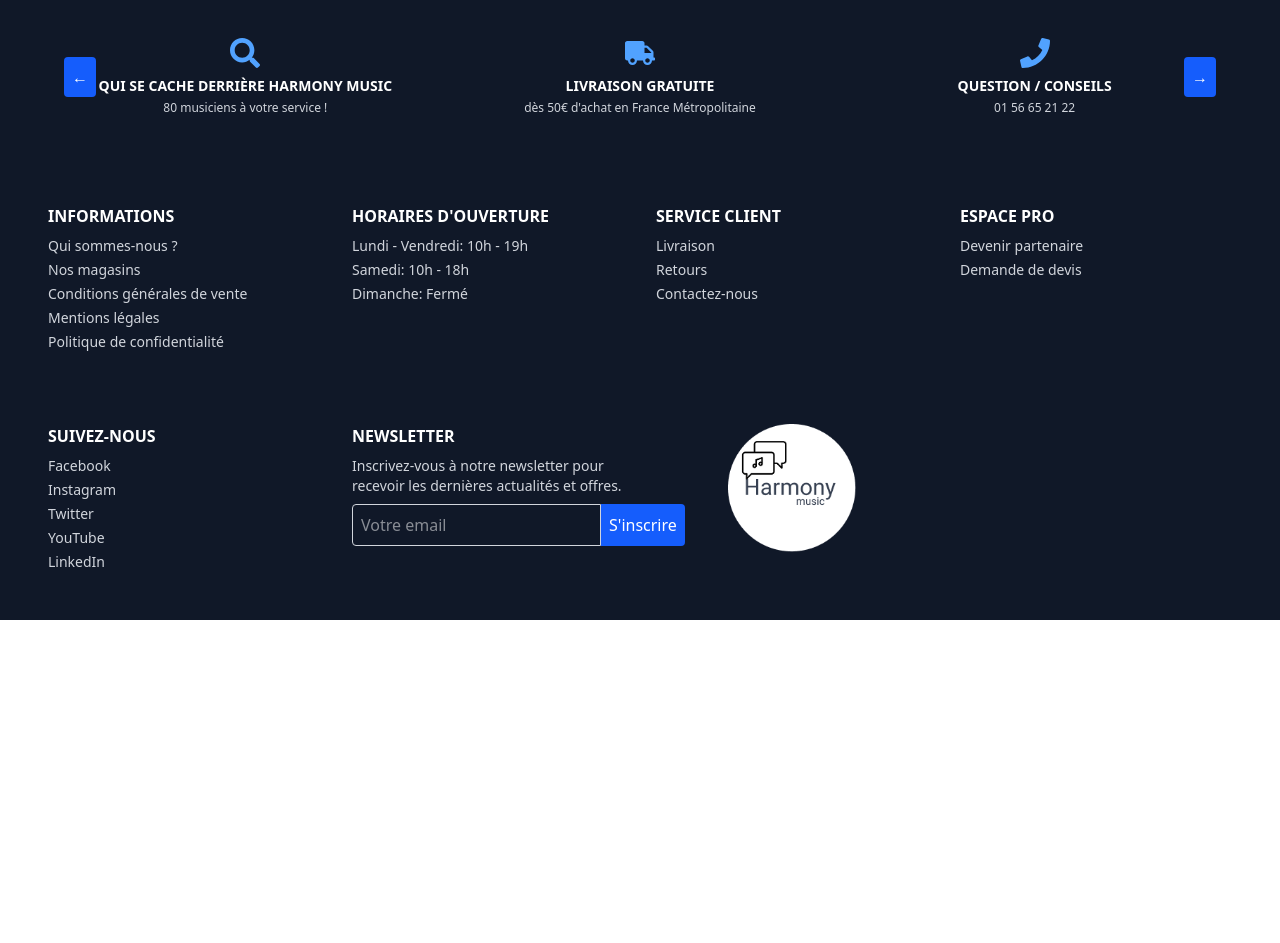
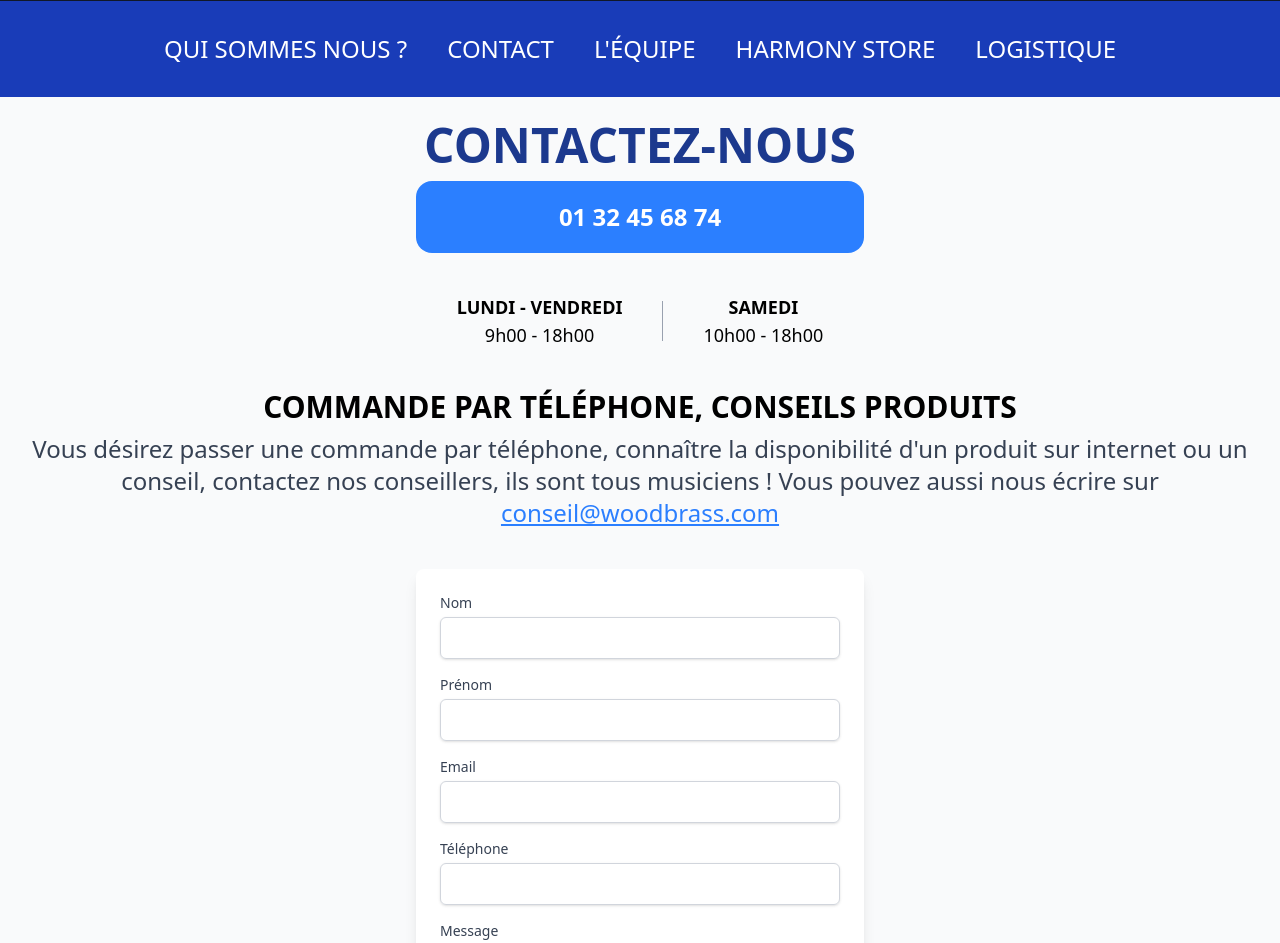
Before and after one commit to Slim-coder20/harmony, a React (Vite) app in the folder harmony-app/: page /contact in a window 1280 px wide. Shown: the part 180-1123 px from the top of the page. Before the commit the page ends 800 px from the top, so only its background shows below. Built offline with nearby package versions, Linux system fonts and the light colour scheme.

Commit message:
Mise en place de la page contact et test du formulaire de contact OK

```diff
--- a/harmony-app/src/App.jsx
+++ b/harmony-app/src/App.jsx
@@ -5,13 +5,16 @@ import Header from "./components/Header";
 import Nav from "./components/Nav";
 import Footer from "./components/Footer";
 import Register from "./pages/connexion/Register";
+import Login from "./pages/connexion/Login";
+import ForgotPassword from "./pages/connexion/ForgotPassword";
+import Carrousel from "./components/Carrousel";
 import Order from "./pages/Order";
 import Home from "./pages/Home";
 import Blog from "./pages/Blog";
 import About from "./pages/About";
-import Carrousel from "./components/Carrousel";
-import Login from "./pages/connexion/Login";
-import ForgotPassword from "./pages/connexion/ForgotPassword";
+import Contact from "./pages/Contact";
+import Team from "./pages/Team";
+import HarmonyStore from "./pages/HarmonyStore";
 
 export default function App() {
   return (
@@ -27,6 +30,9 @@ export default function App() {
         <Route path="/about" element={<About />} />
         <Route path="/login" element={<Login />} />
         <Route path="/forgot-password" element={<ForgotPassword />} />
+        <Route path="/contact" element={<Contact />} />
+        <Route path="/equipe" element={<Team />} />
+        <Route path="/harmony-store" element={<HarmonyStore/>}/>
       </Routes>
 
       <Footer />
--- /dev/null
+++ b/harmony-app/src/components/HorizontalMenu.jsx
@@ -0,0 +1,52 @@
+import React from "react";
+import { Link } from "react-router-dom";
+export default function HorizontalMenu() {
+
+  return (
+    <div className=" w-full bg-blue-800 p-8 text-white font-normal mt-0">
+      {/* Navigation menu about  */}
+      <ul className=" flex justify-center gap-10 ">
+        <li>
+          <Link
+            to="/about"
+            className="text-2xl hover:font-bold transition duration-300"
+          >
+            QUI SOMMES NOUS ?
+          </Link>
+        </li>
+        <li>
+          <Link
+            to="/contact"
+            className="text-2xl hover:font-bold transition duration-300"
+          >
+            CONTACT
+          </Link>
+        </li>
+        <li>
+          <Link
+            to="/equipe"
+            className="text-2xl hover:font-bold transition duration-300"
+          >
+            L'ÉQUIPE{" "}
+          </Link>
+        </li>
+        <li>
+          <Link
+            to="/harmony-store"
+            className="text-2xl hover:font-bold transition duration-300"
+          >
+            HARMONY STORE
+          </Link>
+        </li>
+        <li>
+          <Link
+            to="/logistique"
+            className="text-2xl hover:font-bold transition duration-300"
+          >
+            LOGISTIQUE
+          </Link>
+        </li>
+      </ul>
+    </div>
+  );
+}
--- a/harmony-app/src/components/Nav.jsx
+++ b/harmony-app/src/components/Nav.jsx
@@ -2,7 +2,7 @@ import React from "react";
 import { Link } from "react-router-dom";
 export default function Nav() {
   return (
-    <nav className="flex justify-center items-center p-2 text-white bg-gray-900">
+    <nav className="flex justify-center items-center p-5 text-white bg-gray-900">
       <ul className="flex gap-6 items-center text-lg font-medium">
         <li>
           <Link to="/" className="hover:text-blue-400 transition">
--- a/harmony-app/src/pages/About.jsx
+++ b/harmony-app/src/pages/About.jsx
@@ -36,10 +36,8 @@ export default function About() {
   ];
   return (
     <div className=" min-h-screen">
-      {/* Contenu spécifique de la page About  */}
-
+      {/* Navigation menu about  */}
       <div className=" w-full bg-blue-800 p-8 text-white font-normal">
-        {/* Navigation menu about  */}
         <ul className=" flex justify-center gap-10 ">
           <li>
             <Link
@@ -51,7 +49,7 @@ export default function About() {
           </li>
           <li>
             <Link
-              to="/"
+              to="/contact"
               className="text-2xl hover:font-bold transition duration-300"
             >
               CONTACT
@@ -59,7 +57,7 @@ export default function About() {
           </li>
           <li>
             <Link
-              to="/"
+              to="/equipe"
               className="text-2xl hover:font-bold transition duration-300"
             >
               L'ÉQUIPE{" "}
@@ -67,7 +65,7 @@ export default function About() {
           </li>
           <li>
             <Link
-              to="/"
+              to="/harmony-store"
               className="text-2xl hover:font-bold transition duration-300"
             >
               HARMONY STORE
@@ -75,7 +73,7 @@ export default function About() {
           </li>
           <li>
             <Link
-              to="/"
+              to="/logistique"
               className="text-2xl hover:font-bold transition duration-300"
             >
               LOGISTIQUE
--- a/harmony-app/src/pages/Blog.jsx
+++ b/harmony-app/src/pages/Blog.jsx
@@ -3,7 +3,8 @@ import React from 'react'
 export default function Blog() {
   return (
     <div>
-        Blog
+      Blog
+
     </div>
   )
 }
--- /dev/null
+++ b/harmony-app/src/pages/Contact.jsx
@@ -0,0 +1,229 @@
+import { useState } from "react";
+import { Link } from "react-router-dom";
+import HorizontalMenu from "../components/HorizontalMenu";
+
+export default function Contact() {
+  const [formData, setFormData] = useState({
+    nom: "",
+    prenom: "",
+    email: "",
+    message: "",
+    telephone: "",
+  });
+
+  const [errors, setErrors] = useState({});
+
+  // Gestion des erreurs dans les inputs
+  const handleChange = (e) => {
+    const { name, value } = e.target;
+    setFormData((prev) => ({
+      ...prev,
+      [name]: value,
+    }));
+    // Effacer l'erreur du champ quand l'utilisateur tape
+    if (errors[name]) {
+      setErrors((prev) => ({
+        ...prev,
+        [name]: "",
+      }));
+    }
+  };
+
+  // Validation du formulaire
+  const validateForm = () => {
+    const newErrors = {};
+
+    if (!formData.nom.trim()) newErrors.nom = "Le nom est requis";
+    if (!formData.prenom.trim()) newErrors.prenom = "Le prénom est requis";
+
+    // Vérification de la bonne syntaxe de l'email
+    if (!formData.email.trim()) {
+      newErrors.email = "L'email est requis";
+    } else if (!/\S+@\S+\.\S+/.test(formData.email)) {
+      newErrors.email = "L'email n'est pas valide";
+    }
+
+    if (!formData.telephone.trim()) {
+      newErrors.telephone = "Le numéro de téléphone est requis";
+    } else if (!/^\d{10}$/.test(formData.telephone.replace(/\s/g, ""))) {
+      newErrors.telephone = "Le numéro de téléphone doit contenir 10 chiffres";
+    }
+
+    return newErrors;
+  };
+
+  // Soumettre le formulaire de contact
+  const handleSubmit = (e) => {
+    e.preventDefault();
+    const newErrors = validateForm();
+
+    if (Object.keys(newErrors).length === 0) {
+      console.log("Données du formulaire:", formData);
+      alert(
+        "Message envoyé avec succès ! (Front-end seulement pour le moment)"
+      );
+    } else {
+      setErrors(newErrors);
+      alert("Veuillez corriger les erreurs avant de soumettre votre message");
+    }
+  };
+
+  return (
+    <div className="min-h-screen bg-gray-50 ">
+      {/* Menu de navigation  */}
+      <HorizontalMenu />
+      <div className="sm:mx-auto sm:w-full sm:max-w-md">
+        <h2 className="mt-6 text-center text-5xl font-bold text-blue-900">
+          CONTACTEZ-NOUS
+        </h2>
+        <p className="bg-blue-500 text-white p-5 text-center text-2xl font-bold mt-3 rounded-2xl ">
+          01 32 45 68 74
+        </p>
+      </div>
+
+      {/* Section pour les horaires */}
+      <div className="mt-10 text-center">
+        <div className="flex justify-center items-center space-x-10 text-lg font-medium">
+          <div>
+            <p className="font-bold">LUNDI - VENDREDI</p>
+            <p>9h00 - 18h00</p>
+          </div>
+          {/* Trait vertical */}
+          <div className="border-l border-gray-400 h-10"></div>
+          <div>
+            <p className="font-bold">SAMEDI</p>
+            <p>10h00 - 18h00</p>
+          </div>
+        </div>
+      </div>
+
+      {/* Section pour les conseils produits */}
+      <div className="mt-10 text-center">
+        <h3 className="font-bold text-3xl">
+          COMMANDE PAR TÉLÉPHONE, CONSEILS PRODUITS
+        </h3>
+        <p className="mt-2 text-gray-700 text-center text-2xl">
+          Vous désirez passer une commande par téléphone, connaître la
+          disponibilité d'un produit sur internet ou un conseil, contactez nos
+          conseillers, ils sont tous musiciens ! Vous pouvez aussi nous écrire
+          sur{" "}
+          <a
+            href="mailto:conseil@woodbrass.com"
+            className="text-blue-500 underline"
+          >
+            conseil@woodbrass.com
+          </a>
+        </p>
+      </div>
+
+      {/* Formulaire de contact */}
+      <div className="mt-10 sm:mx-auto sm:w-full sm:max-w-md">
+        <form
+          onSubmit={handleSubmit}
+          className="bg-white p-6 rounded-lg shadow-lg"
+        >
+          <div className="mb-4">
+            <label
+              htmlFor="nom"
+              className="block text-sm font-medium text-gray-700"
+            >
+              Nom
+            </label>
+            <input
+              type="text"
+              name="nom"
+              id="nom"
+              value={formData.nom}
+              onChange={handleChange}
+              className="mt-1 block w-full p-2 border border-gray-300 rounded-md shadow-sm focus:ring-blue-500 focus:border-blue-500"
+            />
+            {errors.nom && <p className="text-red-500 text-sm">{errors.nom}</p>}
+          </div>
+
+          <div className="mb-4">
+            <label
+              htmlFor="prenom"
+              className="block text-sm font-medium text-gray-700"
+            >
+              Prénom
+            </label>
+            <input
+              type="text"
+              name="prenom"
+              id="prenom"
+              value={formData.prenom}
+              onChange={handleChange}
+              className="mt-1 block w-full p-2 border border-gray-300 rounded-md shadow-sm focus:ring-blue-500 focus:border-blue-500"
+            />
+            {errors.prenom && (
+              <p className="text-red-500 text-sm">{errors.prenom}</p>
+            )}
+          </div>
+
+          <div className="mb-4">
+            <label
+              htmlFor="email"
+              className="block text-sm font-medium text-gray-700"
+            >
+              Email
+            </label>
+            <input
+              type="email"
+              name="email"
+              id="email"
+              value={formData.email}
+              onChange={handleChange}
+              className="mt-1 block w-full p-2 border border-gray-300 rounded-md shadow-sm focus:ring-blue-500 focus:border-blue-500"
+            />
+            {errors.email && (
+              <p className="text-red-500 text-sm">{errors.email}</p>
+            )}
+          </div>
+
+          <div className="mb-4">
+            <label
+              htmlFor="telephone"
+              className="block text-sm font-medium text-gray-700"
+            >
+              Téléphone
+            </label>
+            <input
+              type="text"
+              name="telephone"
+              id="telephone"
+              value={formData.telephone}
+              onChange={handleChange}
+              className="mt-1 block w-full p-2 border border-gray-300 rounded-md shadow-sm focus:ring-blue-500 focus:border-blue-500"
+            />
+            {errors.telephone && (
+              <p className="text-red-500 text-sm">{errors.telephone}</p>
+            )}
+          </div>
+
+          <div className="mb-4">
+            <label
+              htmlFor="message"
+              className="block text-sm font-medium text-gray-700"
+            >
+              Message
+            </label>
+            <textarea
+              name="message"
+              id="message"
+              value={formData.message}
+              onChange={handleChange}
+              className="mt-1 block w-full p-2 border border-gray-300 rounded-md shadow-sm focus:ring-blue-500 focus:border-blue-500"
+            ></textarea>
+          </div>
+
+          <button
+            type="submit"
+            className="w-full bg-blue-500 text-white p-2 rounded-md hover:bg-blue-600"
+          >
+            Envoyer
+          </button>
+        </form>
+      </div>
+    </div>
+  );
+}
--- /dev/null
+++ b/harmony-app/src/pages/HarmonyStore.jsx
@@ -0,0 +1,9 @@
+import React from 'react'
+
+export default function HarmonyStore() {
+  return (
+    <div className='min-h-screen'>
+
+    </div>
+  )
+}
--- /dev/null
+++ b/harmony-app/src/pages/Team.jsx
@@ -0,0 +1,9 @@
+import React from 'react'
+
+export default function Equipe() {
+  return (
+    <div className='min-h-screen'>
+
+    </div>
+  )
+}
```
